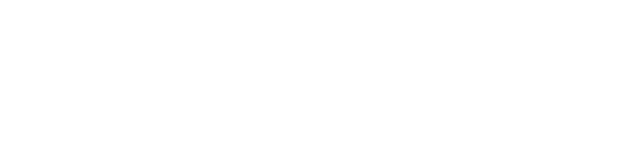
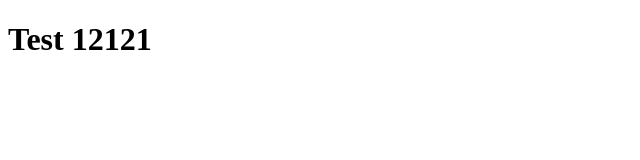
Before and after one commit to egzonpeci/frontend205, a plain HTML site: page index.html in a window 1280 px wide. Shown: the whole page, without its empty margins (0-640 px from the left). Drawn offline with Linux system fonts and the light colour scheme.

Commit message:
Update index.html

```diff
--- a/index.html
+++ b/index.html
@@ -6,6 +6,6 @@
     <title>Document</title>
 </head>
 <body>
-
+    <h1>Test 12121</h1>
 </body>
 </html>
```
